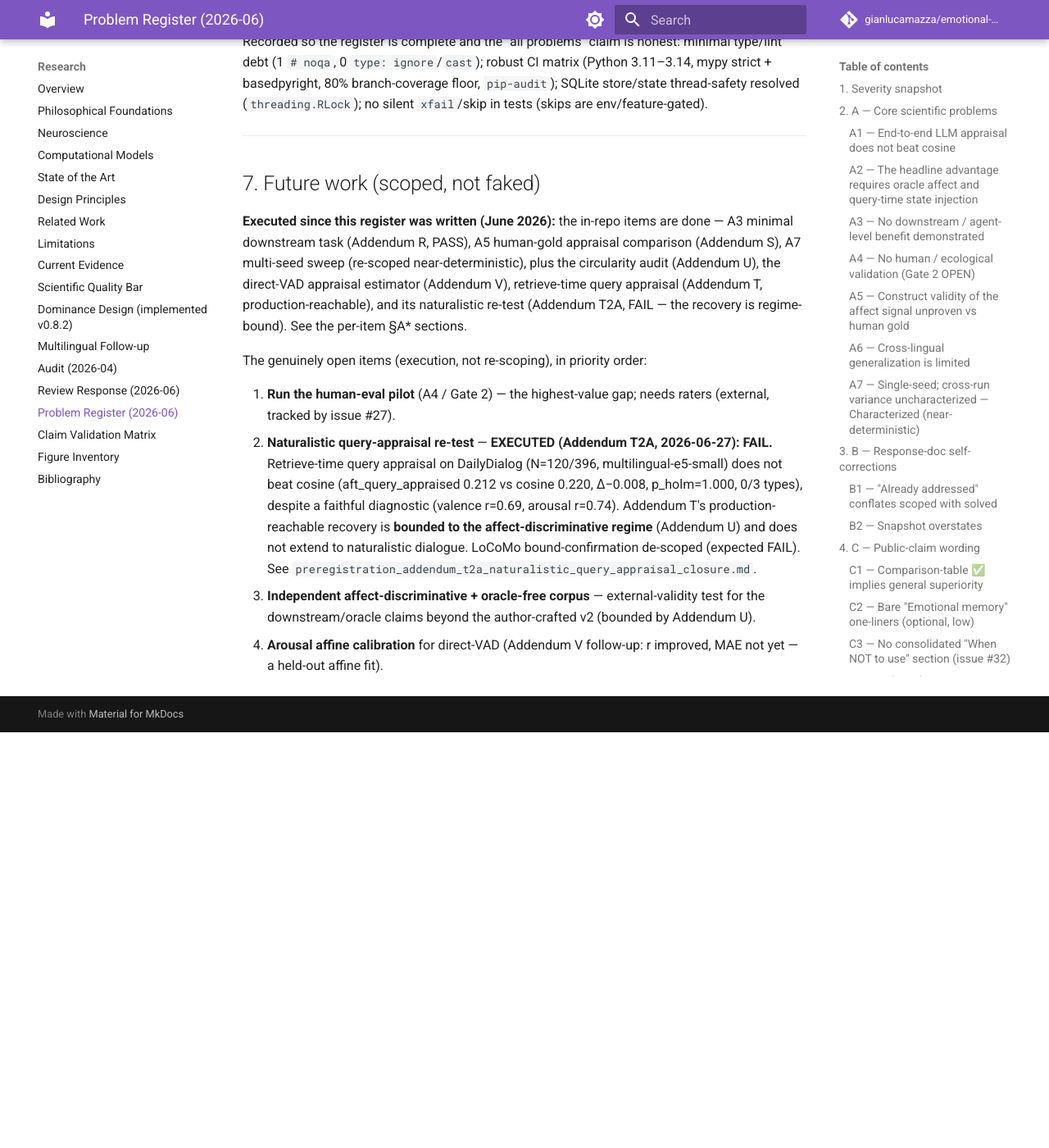
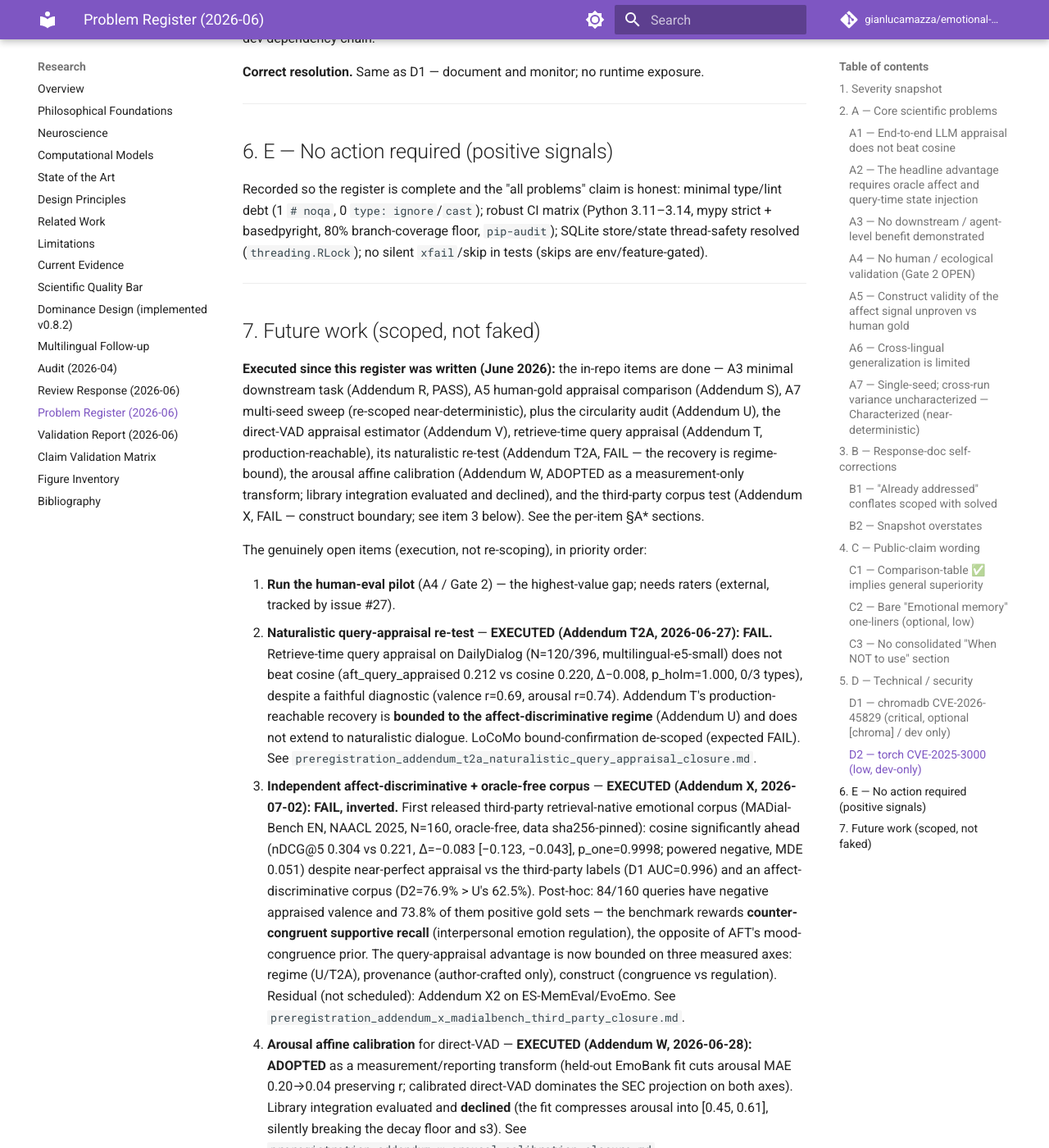
Before and after one commit to gianlucamazza/emotional-memory, an MkDocs documentation site: the page built from docs/research/problem_register_2026-06.md, in a window 1280 px wide and 1400 px high, scrolled down 7901 px. Shown: the whole window at 82% size. Built offline with MkDocs 1.6.1 and Material for MkDocs 9.7.7, drawn with Linux system fonts in a browser that asks for light colours; comment, search, counter and statistics services are not loaded; before the commit the page ends 8794 px from its top, so only the background shows below that; some of the changed text lies outside the part shown.

Commit message:
docs: propagate Addenda W/X to residual surfaces + benchmarks index (#94)
- research/index.md: ladder rows for Addendum W (arousal calibration,
  measurement-only) and Addendum X (MADial-Bench FAIL, construct boundary)
  with absolute GitHub closure links — X closure now reachable from mkdocs;
  survey count 29->33
- problem_register 2026-06: section 7 executed list + item 3 (independent
  corpus = Addendum X, EXECUTED/FAIL with numbers) + item 4 (Addendum W);
  C1/C3 marked RESOLVED (footnote and "When NOT to use" live in README);
  dangling reference to nonexistent issue removed
- README: validation section extended with U/V/W/T/T2A/X paragraph; new
  "When NOT to use" bullet for counter-congruent emotional-support recall;
  abstract mentions the third-party FAIL; study count 12+ -> 20+
- validation_report 2026-06: post-report update banner (U/V/T/T2A/W/X);
  added to mkdocs nav (pre-existing gap)
- review_response 2026-06: section 3.4 construct validity updated with the
  Addendum X boundary; executed list extended; 29 systems -> 33 papers
- 10_scientific_quality_bar: 2026-07-02 update note (external validity vs
  Gate 2 scope)
- NEW benchmarks/README.md: chronological addenda index (prereg -> closure
  -> verdict, A through X) + harness directory map

make check-all green (mkdocs strict, claim-matrix, reproduce-paper, bundle).

Co-authored-by: Claude Fable 5 <noreply@anthropic.com>

```diff
--- a/docs/research/problem_register_2026-06.md
+++ b/docs/research/problem_register_2026-06.md
@@ -34,9 +34,9 @@ claim status. Where the two disagree, the matrix wins.
 | A7  | Single-seed; cross-run variance uncharacterized         | Method       | Medium   | **Characterized** — sweep added; retrieval _near_-deterministic (sub-CI, timing-driven variance on near-ties)  |
 | B1  | Response doc conflates _scoped_ with _solved_           | Meta         | Medium   | Add 3-state legend; relabel                                                                                    |
 | B2  | "Five already addressed" snapshot overstates            | Meta         | Low      | Re-word                                                                                                        |
-| C1  | README comparison ✅ implies general superiority        | Public claim | Medium   | Footnote on the table                                                                                          |
+| C1  | README comparison ✅ implies general superiority        | Public claim | Medium   | **Resolved** — footnote live under the README table                                                            |
 | C2  | Bare "Emotional memory" one-liners                      | Public claim | Low      | Optional light suffix                                                                                          |
-| C3  | No consolidated "When NOT to use" section               | Public claim | High     | Add section (issue #32)                                                                                        |
+| C3  | No consolidated "When NOT to use" section               | Public claim | High     | **Resolved** — section live in README after "How it compares"                                                  |
 | D1  | chromadb CVE-2026-45829 (critical, optional/dev)        | Security     | Medium   | No upstream fix; document + monitor                                                                            |
 | D2  | torch CVE-2025-3000 (low, dev-only)                     | Security     | Low      | No upstream fix; document + monitor                                                                            |
 
@@ -233,6 +233,9 @@ open."
 
 ### C1 — Comparison-table ✅ implies general superiority
 
+**Status: RESOLVED (2026-06/07).** The footnote below is live in `README.md` directly
+under the comparison table.
+
 **Problem.** `README.md` "How it compares" marks AFT ✅ on _Affective retrieval_
 and _Reconsolidation_ against all-❌ competitors. A binary checkmark reads as
 general superiority; in fact the _measured_ advantage is regime-specific and
@@ -254,7 +257,11 @@ without scope. This is a metaphor that _could_ imply downstream benefit.
 a light suffix such as "…; affect-discriminative retrieval — see Validation for
 scope." Not forced; recorded for completeness.
 
-### C3 — No consolidated "When NOT to use" section (issue #32)
+### C3 — No consolidated "When NOT to use" section
+
+**Status: RESOLVED (2026-06/07).** The "When NOT to use" section is live in `README.md`
+after "How it compares", with the corrected oracle-affect wording. (The tracking issue
+formerly referenced here no longer exists.)
 
 **Problem.** The four FAIL regimes (factual/open-domain QA, end-to-end LLM
 appraisal, short-turn dialogue, query-type routing) are documented but scattered;
@@ -313,8 +320,11 @@ silent `xfail`/skip in tests (skips are env/feature-gated).
 A3 minimal downstream task (Addendum R, PASS), A5 human-gold appraisal comparison
 (Addendum S), A7 multi-seed sweep (re-scoped near-deterministic), plus the circularity
 audit (Addendum U), the direct-VAD appraisal estimator (Addendum V), retrieve-time
-query appraisal (Addendum T, production-reachable), and its naturalistic re-test
-(Addendum T2A, FAIL — the recovery is regime-bound). See the per-item §A\* sections.
+query appraisal (Addendum T, production-reachable), its naturalistic re-test
+(Addendum T2A, FAIL — the recovery is regime-bound), the arousal affine calibration
+(Addendum W, ADOPTED as a measurement-only transform; library integration evaluated
+and declined), and the third-party corpus test (Addendum X, FAIL — construct
+boundary; see item 3 below). See the per-item §A\* sections.
 
 The genuinely open items (execution, not re-scoping), in priority order:
 
@@ -327,7 +337,21 @@ The genuinely open items (execution, not re-scoping), in priority order:
    production-reachable recovery is **bounded to the affect-discriminative regime** (Addendum U)
    and does not extend to naturalistic dialogue. LoCoMo bound-confirmation de-scoped (expected
    FAIL). See `preregistration_addendum_t2a_naturalistic_query_appraisal_closure.md`.
-3. **Independent affect-discriminative + oracle-free corpus** — external-validity test
-   for the downstream/oracle claims beyond the author-crafted v2 (bounded by Addendum U).
-4. **Arousal affine calibration** for direct-VAD (Addendum V follow-up: r improved, MAE
-   not yet — a held-out affine fit).
+3. **Independent affect-discriminative + oracle-free corpus** — **EXECUTED (Addendum X,
+   2026-07-02): FAIL, inverted.** First released third-party retrieval-native emotional
+   corpus (MADial-Bench EN, NAACL 2025, N=160, oracle-free, data sha256-pinned): cosine
+   significantly ahead (nDCG@5 0.304 vs 0.221, Δ=−0.083 [−0.123, −0.043], p_one=0.9998;
+   powered negative, MDE 0.051) despite near-perfect appraisal vs the third-party labels
+   (D1 AUC=0.996) and an affect-discriminative corpus (D2=76.9% > U's 62.5%). Post-hoc:
+   84/160 queries have negative appraised valence and 73.8% of them positive gold sets —
+   the benchmark rewards **counter-congruent supportive recall** (interpersonal emotion
+   regulation), the opposite of AFT's mood-congruence prior. The query-appraisal advantage
+   is now bounded on three measured axes: regime (U/T2A), provenance (author-crafted only),
+   construct (congruence vs regulation). Residual (not scheduled): Addendum X2 on
+   ES-MemEval/EvoEmo. See `preregistration_addendum_x_madialbench_third_party_closure.md`.
+4. **Arousal affine calibration** for direct-VAD — **EXECUTED (Addendum W, 2026-06-28):
+   ADOPTED** as a measurement/reporting transform (held-out EmoBank fit cuts arousal MAE
+   0.20→0.04 preserving r; calibrated direct-VAD dominates the SEC projection on both
+   axes). Library integration evaluated and **declined** (the fit compresses arousal into
+   [0.45, 0.61], silently breaking the decay floor and s3). See
+   `preregistration_addendum_w_arousal_calibration_closure.md`.
--- a/mkdocs.yml
+++ b/mkdocs.yml
@@ -109,6 +109,7 @@ nav:
     - Audit (2026-04): research/audit_2026-04.md
     - Review Response (2026-06): research/review_response_2026-06.md
     - Problem Register (2026-06): research/problem_register_2026-06.md
+    - Validation Report (2026-06): research/validation_report_2026-06.md
     - Claim Validation Matrix: research/claim_validation_matrix.md
     - Figure Inventory: research/figure_inventory.md
     - Bibliography: research/06_bibliography.md
```
Also changed, not shown: README.md (+21 -4 lines), benchmarks/README.md (added, +60 -0 lines), docs/research/10_scientific_quality_bar.md (+8 -0 lines), docs/research/index.md (+3 -1 lines), docs/research/review_response_2026-06.md (+10 -3 lines), docs/research/validation_report_2026-06.md (+12 -0 lines).
